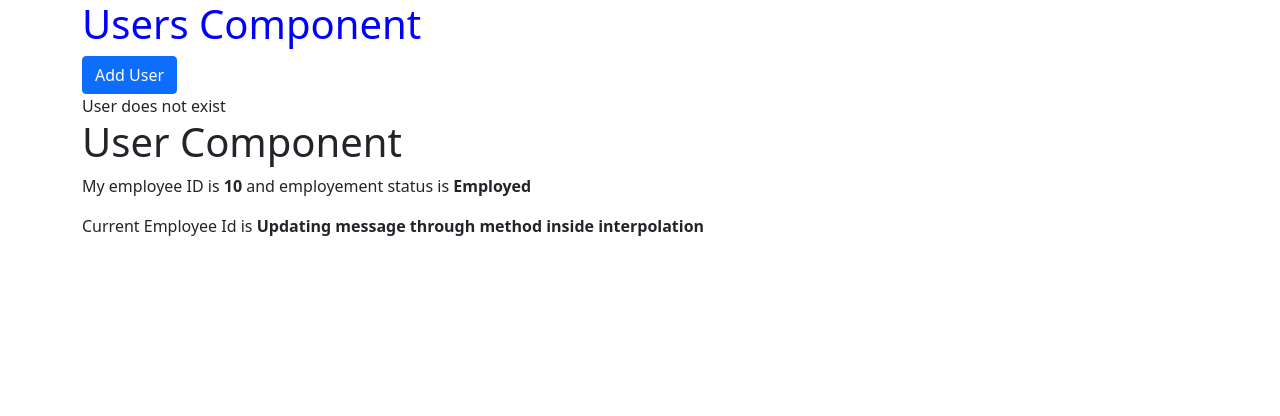
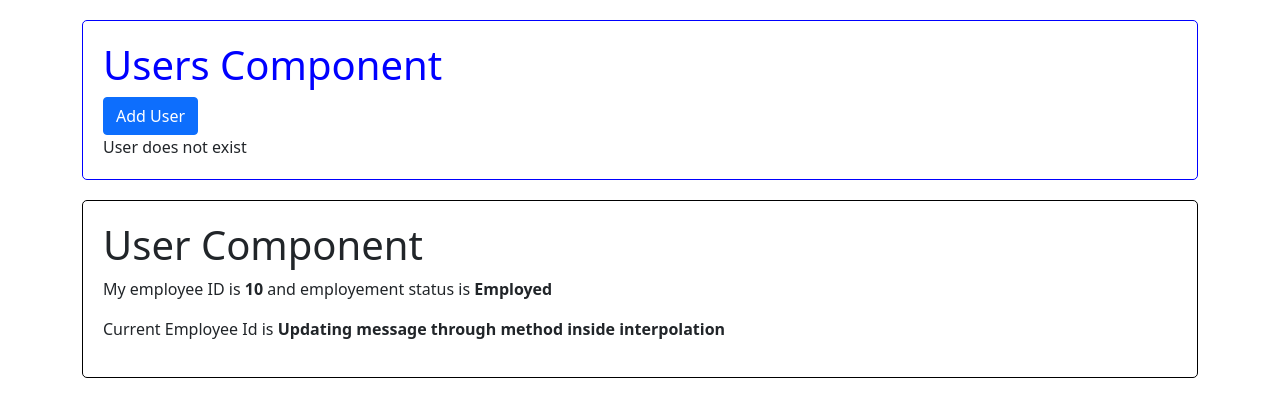
Before and after one commit to pateba06/AngularApp-AllTopicInOne, an Angular app in the folder angularAllTopicInOneApp/: page / in a window 1280 px wide. Shown: the top 416 px of the page. Built offline with nearby package versions, Linux system fonts and the light colour scheme.

Commit message:
eventBinding Example

```diff
--- a/angularAllTopicInOneApp/src/app/user/user.component.css
+++ b/angularAllTopicInOneApp/src/app/user/user.component.css
@@ -0,0 +1,6 @@
+.user-container{
+    border: 1px solid black;
+    padding: 20px;
+    border-radius:5px;
+    margin-top:20px;
+}
--- a/angularAllTopicInOneApp/src/app/user/user.component.html
+++ b/angularAllTopicInOneApp/src/app/user/user.component.html
@@ -1,7 +1,9 @@
-<h1>User Component</h1>
+<div class="user-container">
+    <h1>User Component</h1>
 <!-- using Interpolation for DataBinding
 Interpolation - it should always return string. or any data which can be converted into string.
 -->
 <p>My employee ID is <b>{{ empId }}</b> and employement status is <b>{{ employementStatus }}</b></p>
 <!-- We can also use method in Interpolation -->
 <p>Current Employee Id is<b> {{getEmployeeInterpolation()}}</b></p>
+</div>
--- a/angularAllTopicInOneApp/src/app/users/users.component.css
+++ b/angularAllTopicInOneApp/src/app/users/users.component.css
@@ -0,0 +1,6 @@
+.users-container{
+    border: 1px solid blue;
+    padding: 20px;
+    border-radius:5px;
+    margin-top:20px;
+}
--- a/angularAllTopicInOneApp/src/app/users/users.component.html
+++ b/angularAllTopicInOneApp/src/app/users/users.component.html
@@ -1,9 +1,11 @@
-<h1 style="color: blue;">Users Component</h1>
-
-<!--
+<div class="users-container">
+  <h1 style="color: blue;">Users Component</h1>
+  <!--
   [disable] - It is an example of Property Binding
   [click] - Event binding -->
-<button class="btn btn-primary" [disabled]="!allowUser" (click)="changeUserStatus()">Add User</button>
-<!-- Event Binding Example  -->
-<div>{{userStatus}}</div>
+  <button class="btn btn-primary" [disabled]="!allowUser" (click)="changeUserStatus()">Add User</button>
+  <!-- Event Binding Example  -->
+  <div>{{userStatus}}</div>
+</div>
+
 <app-user></app-user>
```
